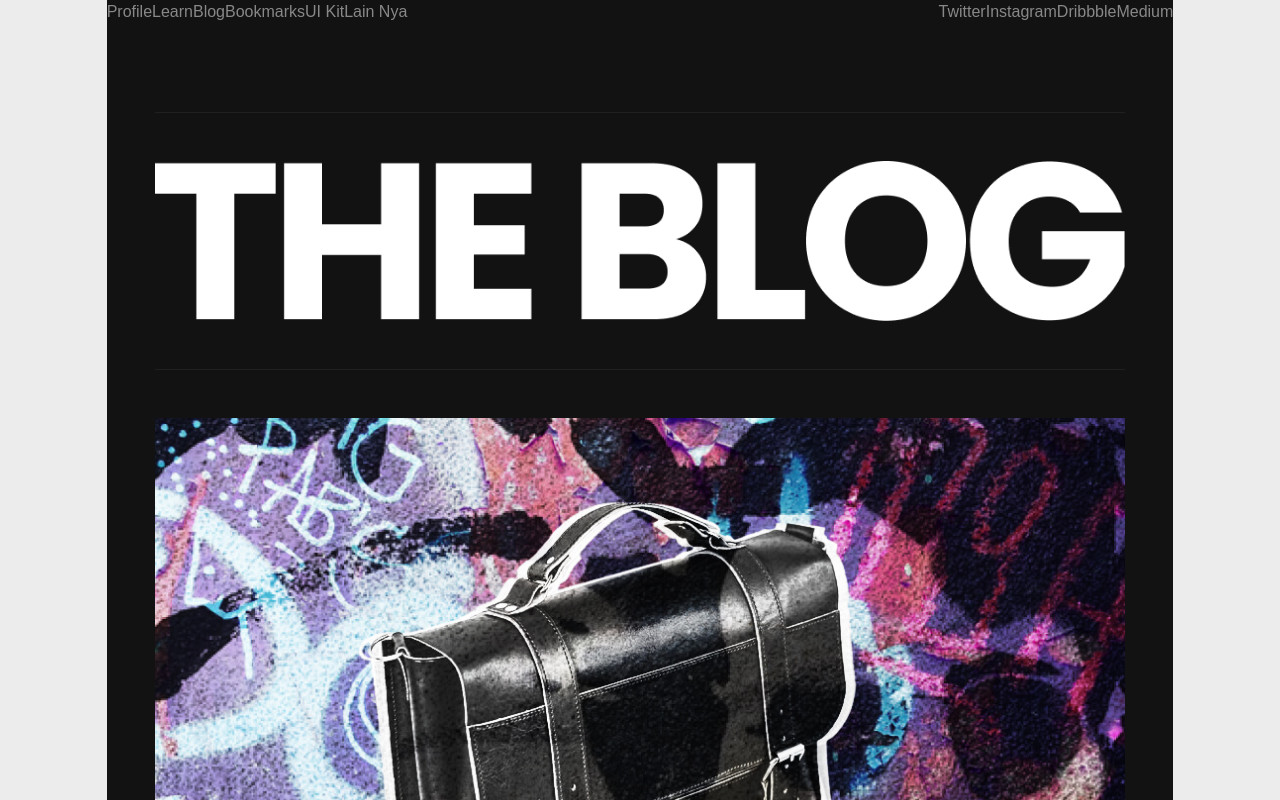
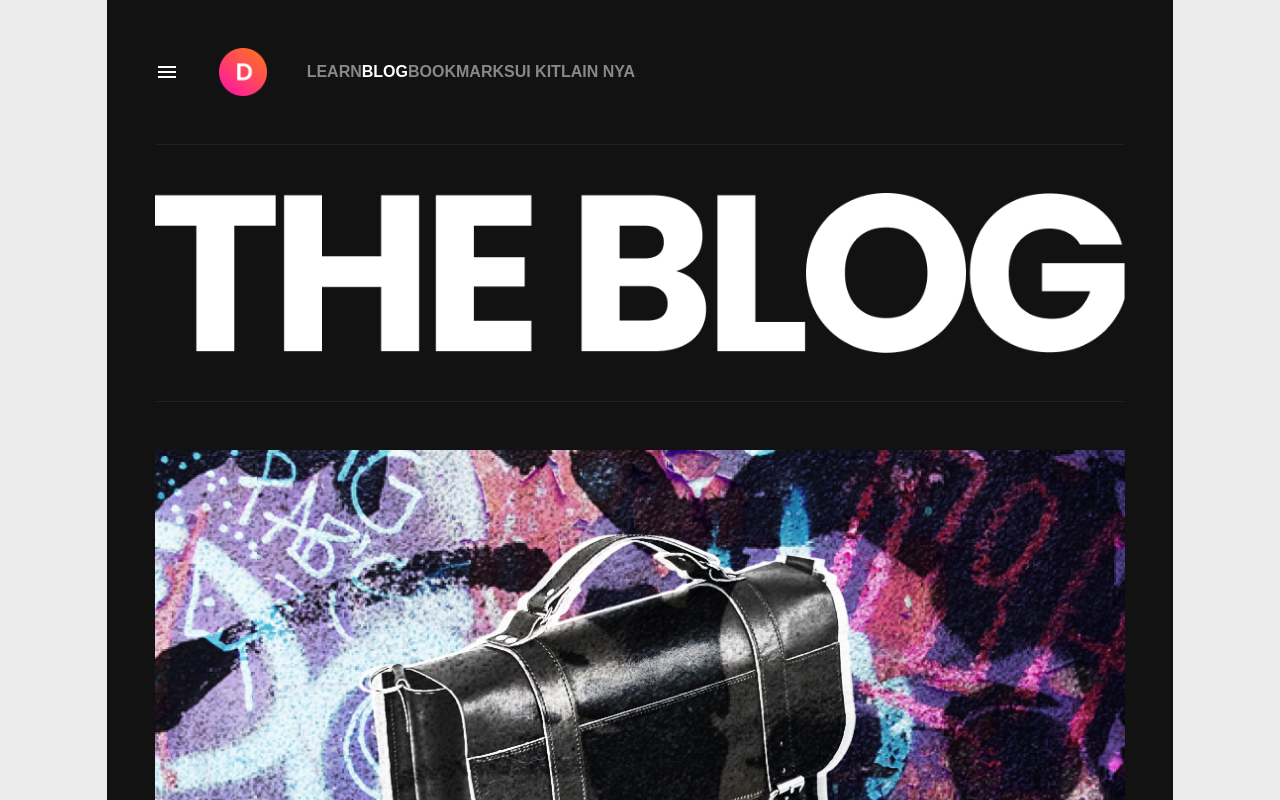
Before and after one commit to igorbeduin/tailwind-blog, a React (Create React App) app: page /blog in a window 1280 px wide. Shown: the top 800 px of the page. Built offline with nearby package versions, Linux system fonts and the light colour scheme.

Commit message:
refact: utiliza componente custom de Header no PageMask

```diff
--- a/src/components/PageMask.tsx
+++ b/src/components/PageMask.tsx
@@ -1,29 +1,13 @@
 import React from "react";
-import { Outlet, Link } from "react-router-dom";
+import { Outlet } from "react-router-dom";
+
+import Header from "./Header";
 
 export default function PageMask() {
+
     return (
         <div className="flex flex-col justify-start items-center bg-back min-h-screen h-fit font-poppins">
-            <header className="flex justify-between bg-surface h-28 w-10/12 text-surface-low">
-                <section>
-                    <nav className="flex justify-evenly">
-                        <Link to="profile">Profile</Link>
-                        <Link to="learn">Learn</Link>
-                        <Link to="blog">Blog</Link>
-                        <Link to="bookmarks">Bookmarks</Link>
-                        <Link to="ui-kit">UI Kit</Link>
-                        <Link to="other">Lain Nya</Link>
-                    </nav>
-                </section>
-                <section>
-                    <div>
-                        <Link to="">Twitter</Link>
-                        <Link to="">Instagram</Link>
-                        <Link to="">Dribbble</Link>
-                        <Link to="">Medium</Link>
-                    </div>
-                </section>
-            </header>
+            <Header />
             <main className="w-10/12 h-fit">
                 <Outlet />
             </main>
```
